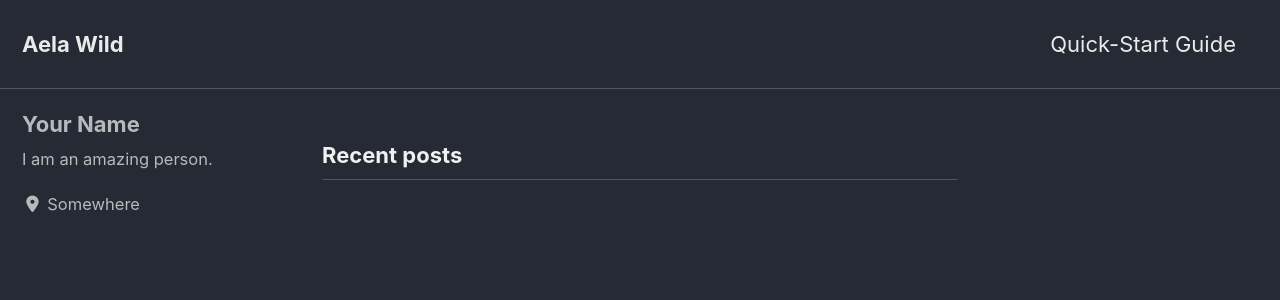
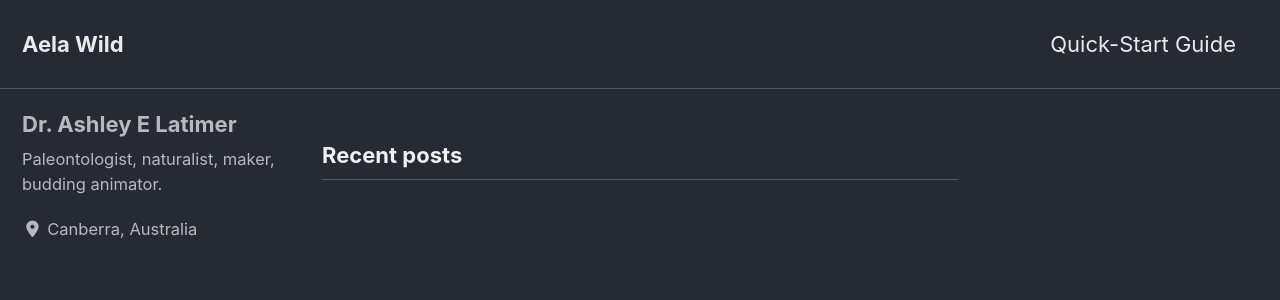
Before and after one commit to Latimerae/www.aelawild.com, a Jekyll site: the page built from index.html, in a window 1280 px wide and 900 px high. Shown: the top 300 px of the window. Built offline with Jekyll 4.4.1, drawn with Linux system fonts in a browser that asks for light colours; cached includes are drawn as plain includes; nearby versions of some CDN libraries; the list of posts is cut into pages by our own code.

Commit message:
details in config

```diff
--- a/_config.yml
+++ b/_config.yml
@@ -83,7 +83,7 @@ naver_site_verification  :
 
 # Social Sharing
 twitter:
-  username               :
+  username               : "Aela_Wild"
 facebook:
   username               :
   app_id                 :
@@ -106,30 +106,30 @@ analytics:
 
 # Site Author
 author:
-  name             : "Your Name"
+  name             : "Dr. Ashley E Latimer"
   avatar           : # path of avatar image, e.g. "/assets/images/bio-photo.jpg"
-  bio              : "I am an amazing person."
-  location         : "Somewhere"
+  bio              : "Paleontologist, naturalist, maker, budding animator."
+  location         : "Canberra, Australia"
   email            :
   links:
     - label: "Email"
       icon: "fas fa-fw fa-envelope-square"
-      # url: mailto:your.name@email.com
+      # url: mailto:latimer.ae@gmail.com
     - label: "Website"
       icon: "fas fa-fw fa-link"
-      # url: "https://your-website.com"
+      # url: "https://aelawild.com"
     - label: "Twitter"
       icon: "fab fa-fw fa-twitter-square"
-      # url: "https://twitter.com/"
+      # url: "https://twitter.com/Aela_Wild"
     - label: "Facebook"
       icon: "fab fa-fw fa-facebook-square"
-      # url: "https://facebook.com/"
+      # url: "https://facebook.com/AelaWild"
     - label: "GitHub"
       icon: "fab fa-fw fa-github"
       # url: "https://github.com/"
     - label: "Instagram"
       icon: "fab fa-fw fa-instagram"
-      # url: "https://instagram.com/"
+      # url: "https://instagram.com/aela_wild"
 
 # Site Footer
 footer:
```
